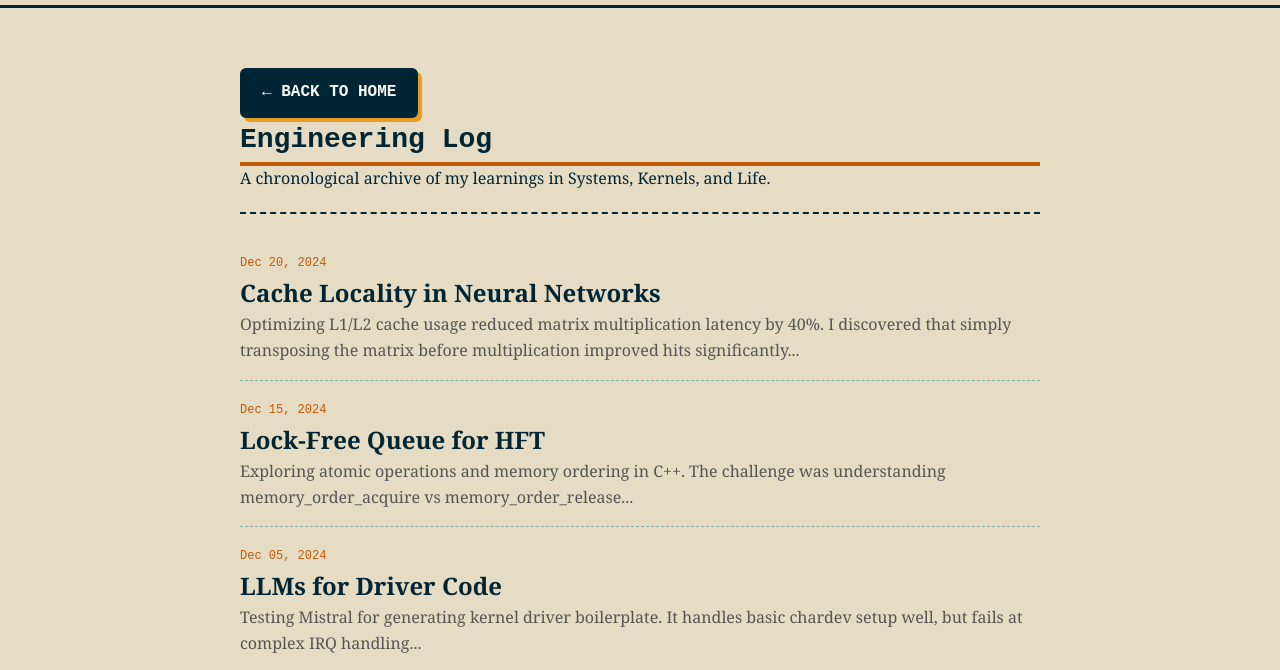
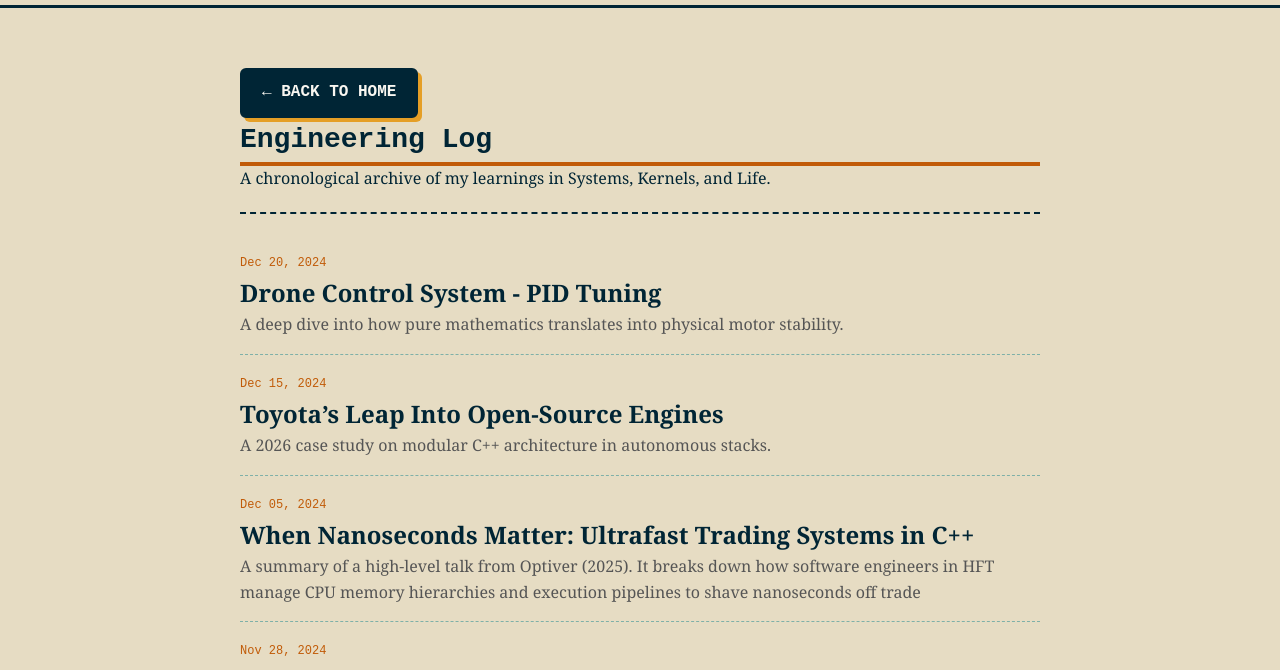
Before and after one commit to aggraa22m/aggraa22m.github.io, a plain HTML site: page diary.html in a window 1280 px wide. Shown: the part 95-765 px from the top of the page. Drawn offline with Linux system fonts and the light colour scheme.

Commit message:
Update project files and documentation

```diff
--- a/diary.html
+++ b/diary.html
@@ -1,4 +1,4 @@
-<!DOCTYPE html>
+<!doctype html>
 <html lang="en">
   <head>
     <meta charset="UTF-8" />
@@ -8,8 +8,13 @@
   </head>
   <body>
     <div class="color-bar">
-      <div class="c1"></div><div class="c2"></div><div class="c3"></div>
-      <div class="c4"></div><div class="c5"></div><div class="c6"></div><div class="c7"></div>
+      <div class="c1"></div>
+      <div class="c2"></div>
+      <div class="c3"></div>
+      <div class="c4"></div>
+      <div class="c5"></div>
+      <div class="c6"></div>
+      <div class="c7"></div>
     </div>
 
     <header>
@@ -20,61 +25,95 @@
         <nav>
           <a href="index.html">Home</a>
           <a href="projects.html">Projects</a>
-          <a href="diary.html" style="color: var(--rust);">Diary</a>
+          <a href="diary.html" style="color: var(--rust)">Diary</a>
         </nav>
       </div>
     </header>
 
-    <div class="container" style="padding-top: 60px; padding-bottom: 60px;">
-
-      <div style="max-width: 800px; margin: 0 auto;">
-
-        <div style="margin-bottom: 40px; border-bottom: 2px dashed var(--text-navy); padding-bottom: 20px;">
-            <a href="index.html" class="btn" style="font-size: 16px; padding: 10px 20px;">← Back to Home</a>
-            <h2 class="section-title" >Engineering Log</h2>
-            <p>A chronological archive of my learnings in Systems, Kernels, and Life.</p>
+    <div class="container" style="padding-top: 60px; padding-bottom: 60px">
+      <div style="max-width: 800px; margin: 0 auto">
+        <div
+          style="
+            margin-bottom: 40px;
+            border-bottom: 2px dashed var(--text-navy);
+            padding-bottom: 20px;
+          "
+        >
+          <a
+            href="index.html"
+            class="btn"
+            style="font-size: 16px; padding: 10px 20px"
+            >← Back to Home</a
+          >
+          <h2 class="section-title">Engineering Log</h2>
+          <p>
+            A chronological archive of my learnings in Systems, Kernels, and
+            Life.
+          </p>
         </div>
 
         <ul class="diary-list">
-
           <li>
             <span class="diary-date">Dec 20, 2024</span>
-                <a href="#" class="diary-link" style="font-size: 24px;">Cache Locality in Neural Networks</a>
-                <p class="diary-excerpt" style="font-size: 16px;">
-                  Optimizing L1/L2 cache usage reduced matrix multiplication latency by 40%.
-                  I discovered that simply transposing the matrix before multiplication improved hits significantly...
+            <a
+              href="https://github.com/martin0004/drone_control_system"
+              target="blank"
+              class="diary-link"
+              style="font-size: 24px"
+              >Drone Control System - PID Tuning</a
+            >
+            <p class="diary-excerpt" style="font-size: 16px">
+              A deep dive into how pure mathematics translates into physical
+              motor stability.
             </p>
           </li>
 
           <li>
             <span class="diary-date">Dec 15, 2024</span>
-                <a href="#" class="diary-link" style="font-size: 24px;">Lock-Free Queue for HFT</a>
-                <p class="diary-excerpt" style="font-size: 16px;">
-                  Exploring atomic operations and memory ordering in C++. The challenge was understanding
-                  memory_order_acquire vs memory_order_release...
+            <a
+              href="https://www.webpronews.com/toyotas-secret-weapon-inside-fluorite-the-automakers-surprising-leap-into-open-source-game-engine-development/"
+              target="blank"
+              class="diary-link"
+              style="font-size: 24px"
+              >Toyota’s Leap Into Open-Source Engines</a
+            >
+            <p class="diary-excerpt" style="font-size: 16px">
+              A 2026 case study on modular C++ architecture in autonomous
+              stacks.
             </p>
           </li>
 
           <li>
             <span class="diary-date">Dec 05, 2024</span>
-                <a href="#" class="diary-link" style="font-size: 24px;">LLMs for Driver Code</a>
-                <p class="diary-excerpt" style="font-size: 16px;">
-                  Testing Mistral for generating kernel driver boilerplate. It handles basic chardev setup well,
-                  but fails at complex IRQ handling...
+            <a
+              href="https://optiver.com/working-at-optiver/career-hub/designing-low-latency-cpp-systems/"
+              target="blank"
+              class="diary-link"
+              style="font-size: 24px"
+              >When Nanoseconds Matter: Ultrafast Trading Systems in C++</a
+            >
+            <p class="diary-excerpt" style="font-size: 16px">
+              A summary of a high-level talk from Optiver (2025). It breaks down
+              how software engineers in HFT manage CPU memory hierarchies and
+              execution pipelines to shave nanoseconds off trade
             </p>
           </li>
 
           <li>
             <span class="diary-date">Nov 28, 2024</span>
-                <a href="#" class="diary-link" style="font-size: 24px;">Vim Motions for Speed</a>
-                <p class="diary-excerpt" style="font-size: 16px;">
-                  Why I finally switched to Vim for C++ development. The ability to jump between functions
-                  using ctags is a game changer...
+            <a
+              href="https://www.freecodecamp.org/news/vim-language-and-motions-explained/"
+              target="blank"
+              class="diary-link"
+              style="font-size: 24px"
+              >Vim Motions for Speed</a
+            >
+            <p class="diary-excerpt" style="font-size: 16px">
+              Why I finally switched to Vim for C++ development. The ability to
+              jump between functions using ctags is a game changer...
             </p>
           </li>
-
         </ul>
-
       </div>
     </div>
 
```
Also changed, not shown: index.html (+25 -8 lines). Lines whose indentation alone changed are shown as unchanged.
